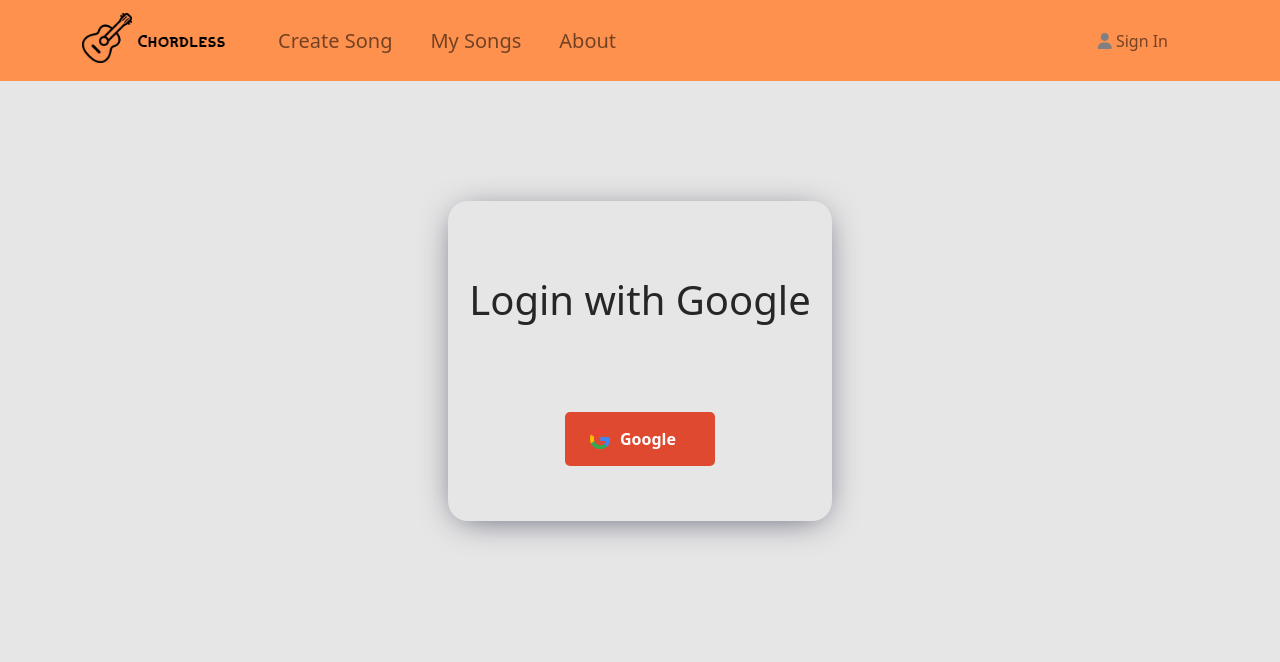
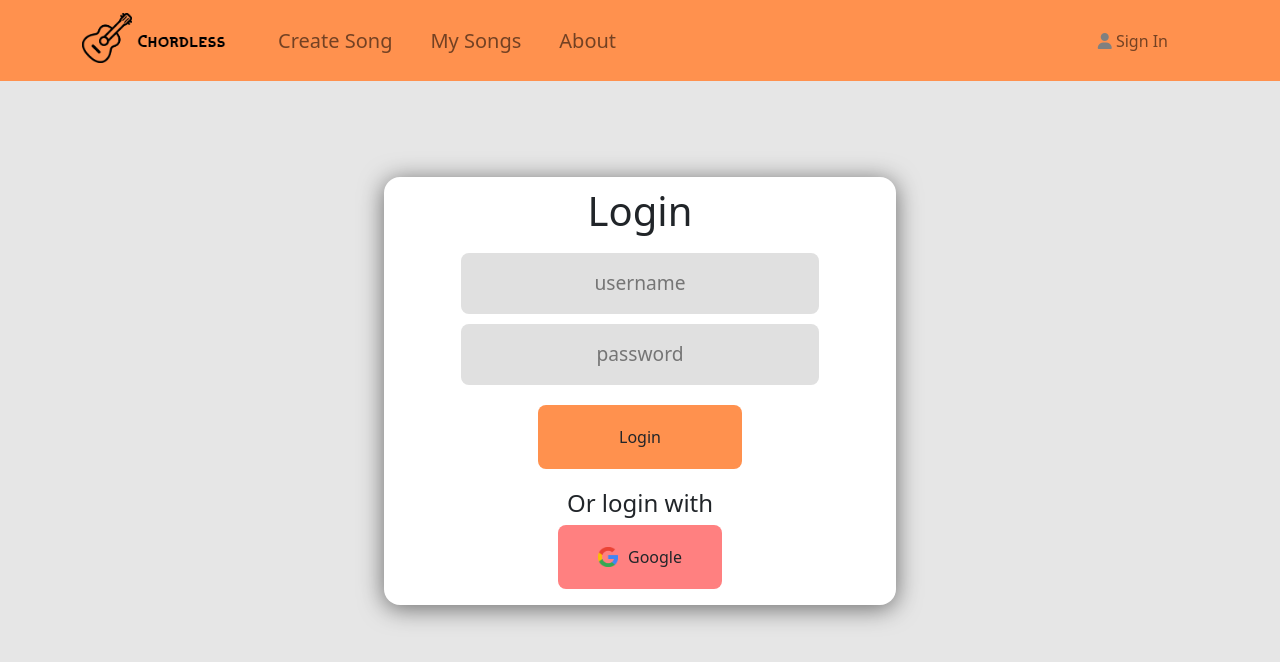
Before and after one commit to jacklayfield/Chordless, a React (Create React App) app in the folder client/: page /login in a window 1280 px wide. Shown: the top 662 px of the page. Built offline with nearby package versions, Linux system fonts and the light colour scheme.

Commit message:
Improved login styling

```diff
--- a/client/src/pages/login.tsx
+++ b/client/src/pages/login.tsx
@@ -1,19 +1,28 @@
 import Google from "../google.png";
 import "../styling/login.css";
 import "../styling/theme.css";
-import Row from "react-bootstrap/Row";
-import Col from "react-bootstrap/Col";
 
 export const Login = () => {
   const google = () => {
     window.open("http://localhost:8000/auth/google", "_self");
   };
   return (
-    <div className="login">
-      <div className="wrapper">
-        <div className="center">
-          <h1 className="loginTitle">Login with Google</h1>
-          <div className="loginButton google" onClick={google}>
+    <div className="center">
+      <div className="cover">
+        <h1 className="login-text">Login</h1>
+        <div className="input-container">
+          <input type="text" placeholder="username" />
+        </div>
+        <div className="input-container bottom">
+          <input type="password" placeholder="password" />
+        </div>
+
+        <div className="login-btn">Login</div>
+
+        <h4 className="alt-login-text">Or login with</h4>
+
+        <div className="alt-login">
+          <div className="login-btn google" onClick={google}>
             <img src={Google} alt="" className="icon" />
             Google
           </div>
--- a/client/src/styling/login.css
+++ b/client/src/styling/login.css
@@ -1,41 +1,65 @@
-.login {
-  height: calc(70vh);
-  display: flex;
-  align-items: center;
-  justify-content: center;
-}
-
-.wrapper {
-  width: 30vw;
-  height: 40vh;
-  -webkit-box-shadow: 0px 5px 35px -10px rgba(66, 68, 90, 1);
-  -moz-box-shadow: 0px 5px 35px -10px rgba(66, 68, 90, 1);
-  box-shadow: 0px 5px 35px -10px rgba(66, 68, 90, 1);
-  display: flex;
-  align-items: center;
-  border-radius: 20px;
-}
 .center {
   flex: 1;
   display: flex;
   flex-direction: column;
   align-items: center;
+  padding-top: 6rem;
+  padding-bottom: 6rem;
+}
+.cover {
+  background-color: white;
+  width: 40%;
+  border-radius: 1rem;
+  box-shadow: 0 0.2rem 1.5rem rgb(104, 104, 104);
+  display: flex;
+  flex-direction: column;
+  align-items: center;
 }
 
-.loginButton {
-  width: 150px;
-  padding: 15px 25px;
-  border-radius: 5px;
-  color: white;
+.alt-login {
+  width: 80%;
   display: flex;
-  align-items: center;
-  font-weight: bold;
-  margin-bottom: 20px;
+  justify-content: space-around;
+  padding-bottom: 1rem;
+}
+
+.alt-login div {
+  border-radius: 0.5rem;
   cursor: pointer;
 }
 
+input {
+  border: none;
+  background-color: rgb(224, 224, 224);
+  width: 70%;
+  border-radius: 0.5rem;
+  text-align: center;
+  padding: 1rem;
+  font-size: 1.2rem;
+}
+
+input:focus {
+  outline-color: #ff914e;
+}
+
+.login-btn {
+  width: 40%;
+  height: 4rem;
+  background-color: #ff914e;
+  display: flex;
+  justify-content: center;
+  align-items: center;
+  transition: 0.2s;
+  border-radius: 0.5rem;
+  cursor: pointer;
+}
+
+.login-btn:hover {
+  transform: scale(1.05);
+}
+
 .google {
-  background-color: #df4930;
+  background-color: #ff8080;
 }
 
 .icon {
@@ -44,9 +68,21 @@
   margin-right: 10px;
 }
 
-.loginTitle {
-  top: 180px;
-  color: rgb(38, 38, 38);
-  padding: 40px 20px 80px 20px;
-  text-align: center;
+.input-container {
+  display: flex;
+  justify-content: center;
+  padding-bottom: 10px;
+  width: 100%;
 }
+
+.alt-login-text {
+  padding-top: 20px;
+}
+
+.login-text {
+  padding: 10px;
+}
+
+.bottom {
+  padding-bottom: 20px;
+}
```
